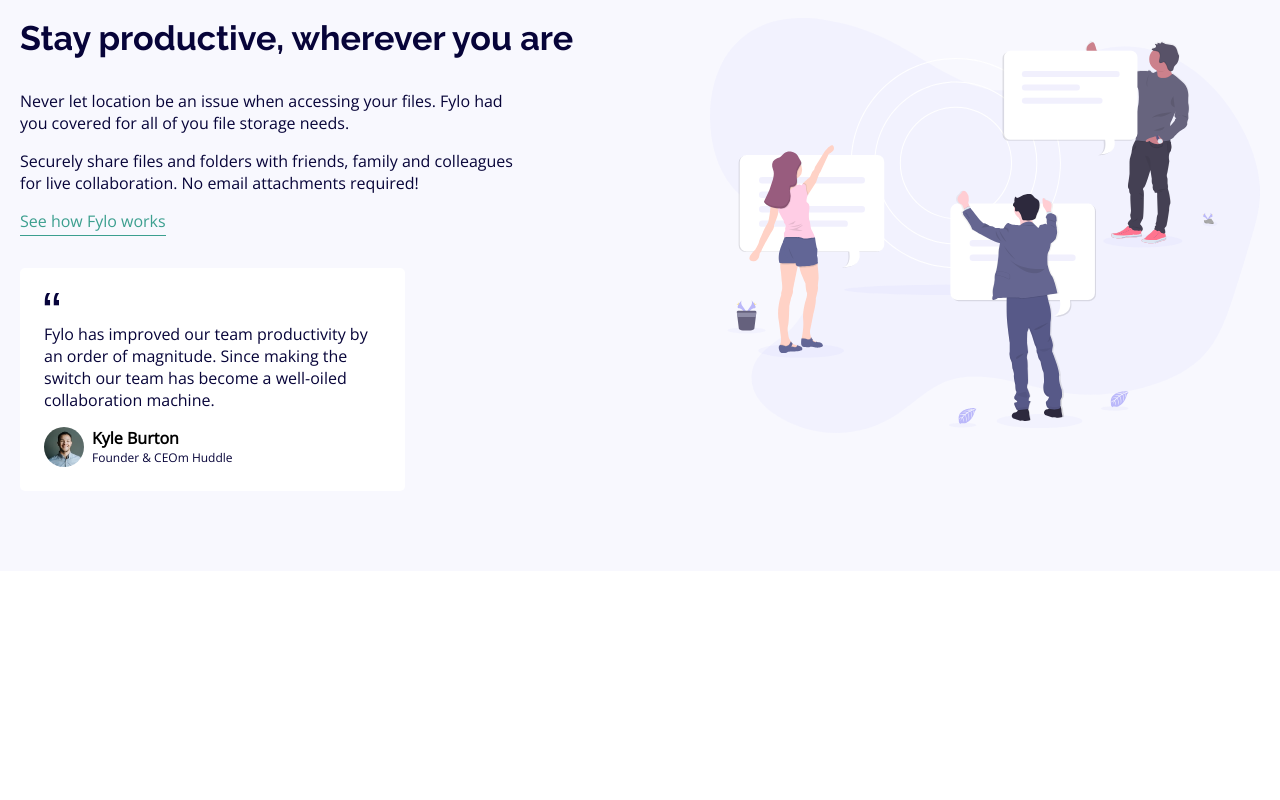
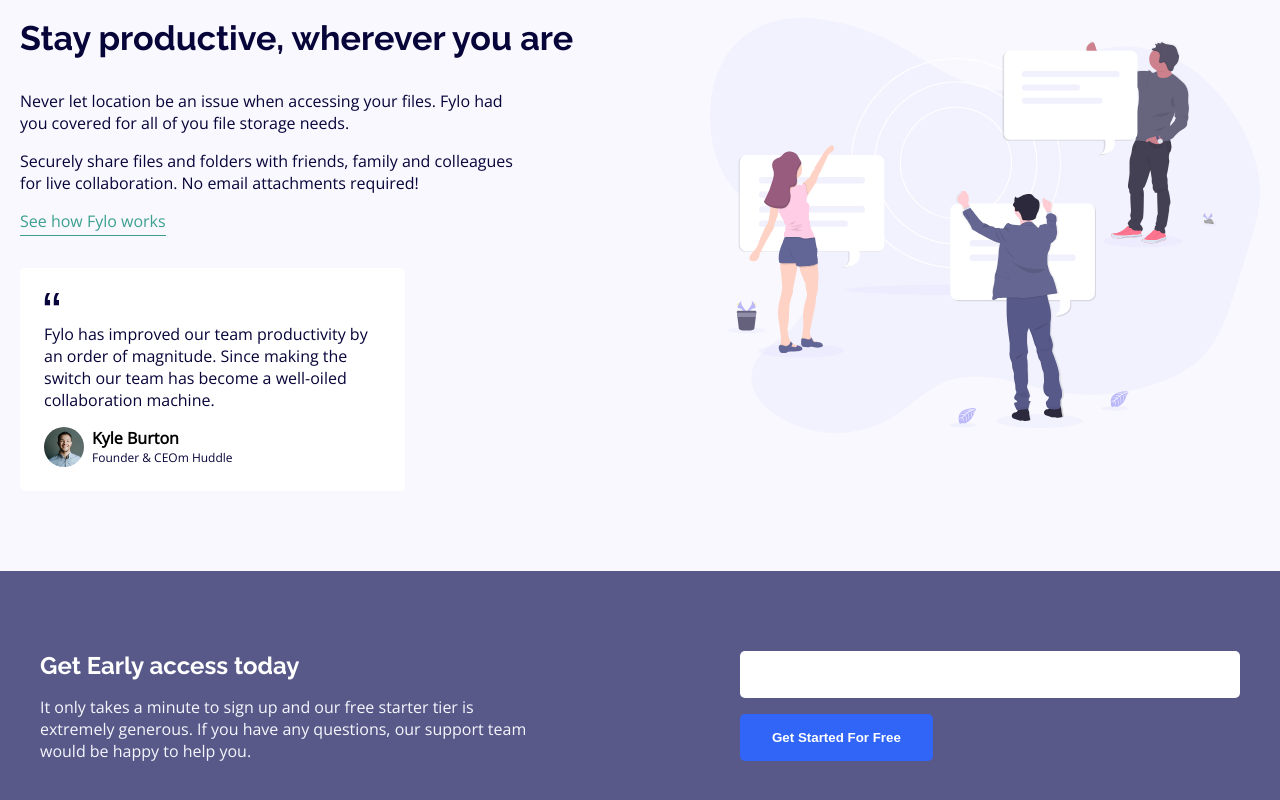
Before and after one commit to jwhong98/fylo-two-column, a React (Create React App) app: page / in a window 1280 px wide. Shown: the part 704-1504 px from the top of the page. Before the commit the page ends 1275 px from the top, so only its background shows below. Built offline with nearby package versions, Linux system fonts and the light colour scheme.

Commit message:
added Early Access section

```diff
--- a/src/App.js
+++ b/src/App.js
@@ -1,5 +1,6 @@
 import "./App.css";
 import Content from "./components/Content/Content";
+import EarlyAccess from "./components/EarlyAccess/EarlyAccess";
 import Header from "./components/Header/Header";
 import Hero from "./components/Hero/Hero";
 
@@ -9,6 +10,7 @@
       <Header />
       <Hero />
       <Content />
+      <EarlyAccess />
     </>
   );
 }
--- a/src/components/Content/ContentElements.js
+++ b/src/components/Content/ContentElements.js
@@ -16,7 +16,6 @@
   margin: 0 auto;
   margin-top: 3rem;
   display: flex;
-  /* align-items: center; */
   justify-content: space-between;
 `;
 
--- /dev/null
+++ b/src/components/EarlyAccess/EarlyAccess.js
@@ -0,0 +1,25 @@
+import React from "react";
+import { EAContainer, EAWrap, EAText, EAForm } from "./EarlyAccessElements";
+
+const EarlyAccess = () => {
+  return (
+    <EAContainer>
+      <EAWrap>
+        <EAText>
+          <h1>Get Early access today</h1>
+          <p>
+            It only takes a minute to sign up and our free starter tier is
+            extremely generous. If you have any questions, our support team
+            would be happy to help you.
+          </p>
+        </EAText>
+        <EAForm>
+          <input type="text" name="" id="" />
+          <button>get started for free</button>
+        </EAForm>
+      </EAWrap>
+    </EAContainer>
+  );
+};
+
+export default EarlyAccess;
--- /dev/null
+++ b/src/components/EarlyAccess/EarlyAccessElements.js
@@ -0,0 +1,60 @@
+import styled from "styled-components";
+
+export const EAContainer = styled.section`
+  background: hsl(238, 22%, 44%);
+  padding: 5rem 20px;
+`;
+
+export const EAWrap = styled.div`
+  width: 100%;
+  max-width: 1200px;
+  margin: 0 auto;
+  display: flex;
+  align-items: center;
+  justify-content: space-between;
+`;
+
+export const EAText = styled.div`
+  max-width: 500px;
+
+  h1 {
+    color: #fff;
+    margin-bottom: 1rem;
+  }
+
+  p {
+    color: hsl(240, 75%, 98%);
+  }
+`;
+
+export const EAForm = styled.form`
+  width: 500px;
+  display: flex;
+  flex-direction: column;
+  align-items: flex-start;
+  gap: 1rem;
+
+  input {
+    width: 100%;
+    padding: 1rem;
+    border-radius: 5px;
+    border: none;
+    outline: none;
+  }
+
+  button {
+    padding: 1rem 2rem;
+    border-radius: 5px;
+    border: none;
+    outline: none;
+    color: #fff;
+    background: hsl(224, 93%, 58%);
+    text-transform: capitalize;
+    font-weight: 700;
+    cursor: pointer;
+
+    &:hover {
+      filter: brightness(130%);
+    }
+  }
+`;
```
